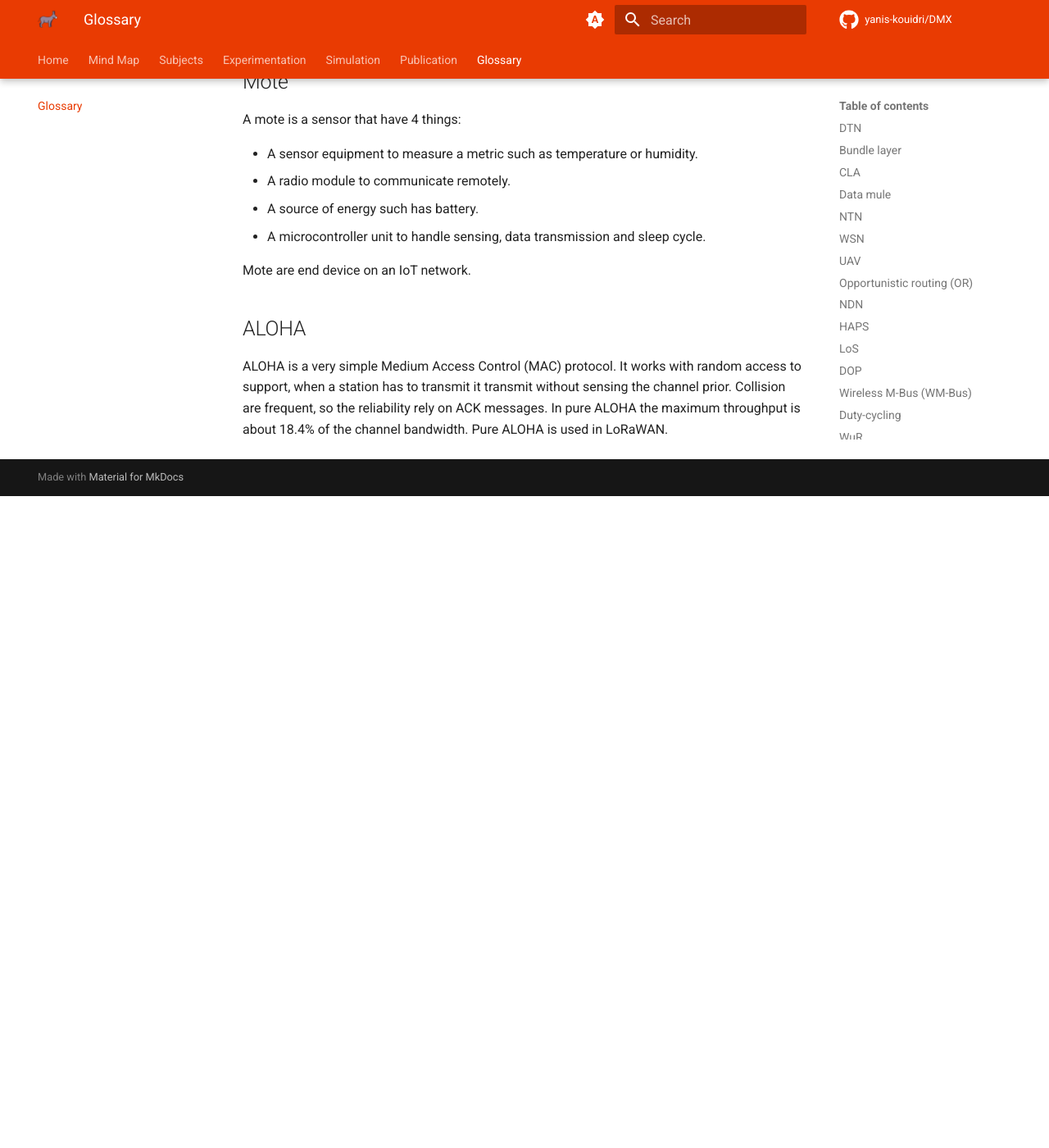
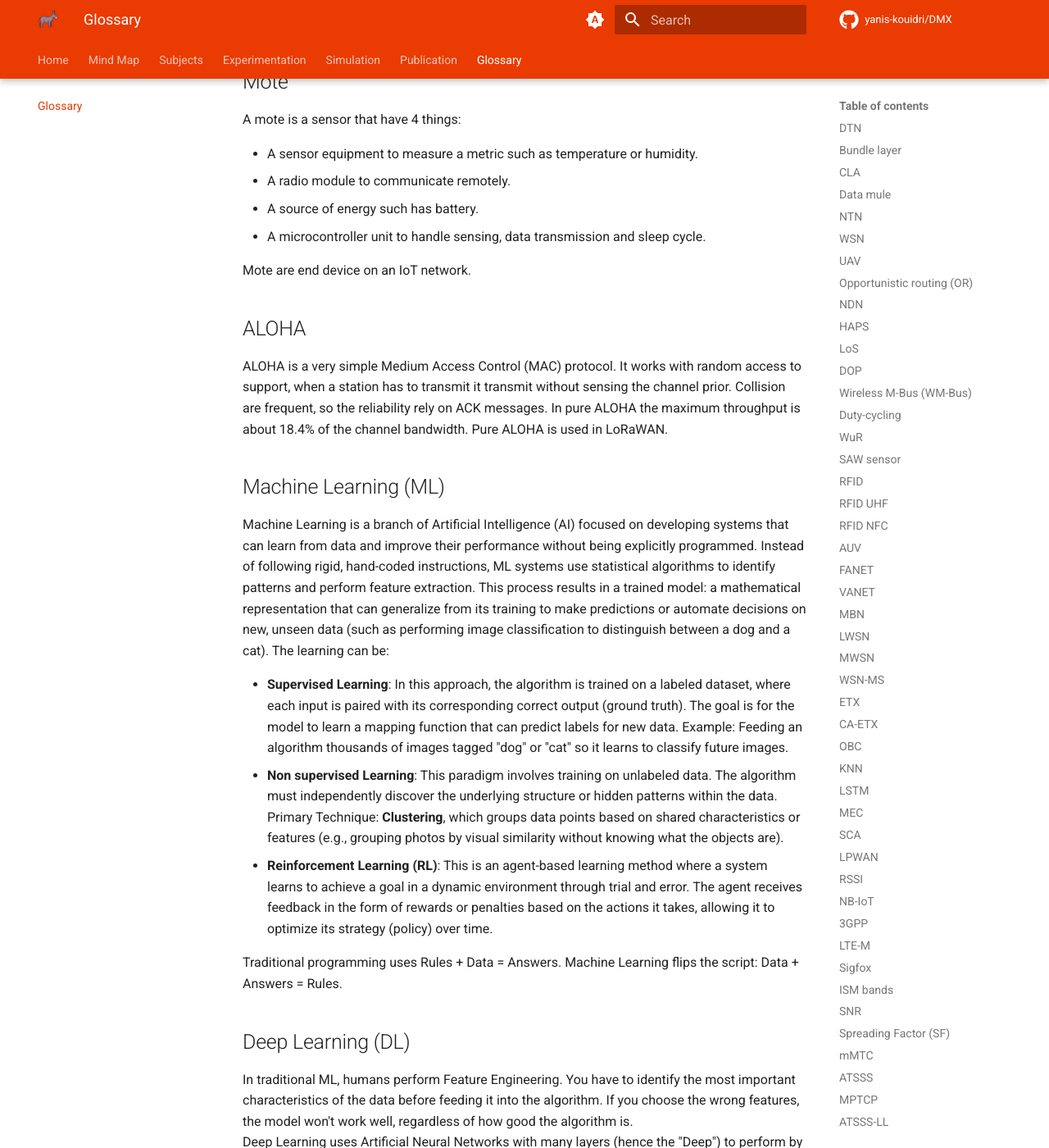
Before and after one commit to Yanis-Kouidri/DMX, an MkDocs documentation site: the page built from docs/glossary.md, in a window 1280 px wide and 1400 px high, scrolled down 8389 px. Shown: the whole window at 82% size. Built offline with MkDocs 1.6.1 and Material for MkDocs 9.7.7, drawn with Linux system fonts in a browser that asks for light colours; comment, search, counter and statistics services are not loaded; before the commit the page ends 8994 px from its top, so only the background shows below that; some of the changed text lies outside the part shown.

Commit message:
feat: add AI terms

```diff
--- a/docs/glossary.md
+++ b/docs/glossary.md
@@ -220,3 +220,38 @@ Mote are end device on an IoT network.
 ## ALOHA
 
 ALOHA is a very simple Medium Access Control (MAC) protocol. It works with random access to support, when a station has to transmit it transmit without sensing the channel prior. Collision are frequent, so the reliability rely on ACK messages. In pure ALOHA the maximum throughput is about 18.4% of the channel bandwidth. Pure ALOHA is used in LoRaWAN.
+
+## Machine Learning (ML)
+
+Machine Learning is a branch of Artificial Intelligence (AI) focused on developing systems that can learn from data and improve their performance without being explicitly programmed. Instead of following rigid, hand-coded instructions, ML systems use statistical algorithms to identify patterns and perform feature extraction. This process results in a trained model: a mathematical representation that can generalize from its training to make predictions or automate decisions on new, unseen data (such as performing image classification to distinguish between a dog and a cat).
+The learning can be:
+
+- **Supervised Learning**: In this approach, the algorithm is trained on a labeled dataset, where each input is paired with its corresponding correct output (ground truth). The goal is for the model to learn a mapping function that can predict labels for new data. Example: Feeding an algorithm thousands of images tagged "dog" or "cat" so it learns to classify future images.
+- **Non supervised Learning**: This paradigm involves training on unlabeled data. The algorithm must independently discover the underlying structure or hidden patterns within the data. Primary Technique: **Clustering**, which groups data points based on shared characteristics or features (e.g., grouping photos by visual similarity without knowing what the objects are).
+- **Reinforcement Learning (RL)**: This is an agent-based learning method where a system learns to achieve a goal in a dynamic environment through trial and error. The agent receives feedback in the form of rewards or penalties based on the actions it takes, allowing it to optimize its strategy (policy) over time.
+
+Traditional programming uses Rules + Data = Answers. Machine Learning flips the script: Data + Answers = Rules.
+
+## Deep Learning (DL)
+
+In traditional ML, humans perform Feature Engineering. You have to identify the most important characteristics of the data before feeding it into the algorithm. If you choose the wrong features, the model won't work well, regardless of how good the algorithm is.
+Deep Learning uses Artificial Neural Networks with many layers (hence the "Deep") to perform by itself the feature extraction. It requires massive amounts of data, GPUs and can take days or weeks to train.
+Whereas classical ML is excellent for Structured Data (things you find in Excel sheets or SQL databases). Deep Learning excels at Unstructured Data, which is data that doesn't fit neatly into a table.
+
+## Agent
+
+In AI, an Agent is a system that can **perceive** its environment and take **actions** to achieve a specific goal.
+Examples:
+
+- Physical Agent: A Roomba vacuum. Its goal is to clean the floor. Its sensors (bumpers/lasers) provide the observations, and its motors provide the actions.
+- Digital Agent: A trading bot on the stock market. Its goal is profit. Its observations are stock prices, and its actions are buy/sell orders.
+- AI Agent (LLM-based): A tool that you ask to "Book a flight." It doesn't just talk about flights; it actually goes to websites, searches for dates, and interacts with the booking system until the task is done.
+
+## Feature extraction
+
+Feature extraction is the process to extract key characteristics from raw data for the computer to use them to take decision. Example: for dog Vs. cat model, feature could be shape, size and textures.
+In ML, it is to the user to extract features. This is called feature engineering. In DL it's the role of the neural network.
+
+## Neural network
+
+A neural network is a digital imitation of the human brain. It is composed of several layers of neurons where each neuron takes several inputs, calculates their importance, and decides if it should "fire" a signal to the next layer. The final layer gives you the answer (e.g., "98% Dog, 2% Cat"). Each neuron has weights that represent the importance of an input. These weights are initially random and thanks to feedback weight are adjusted.
```
